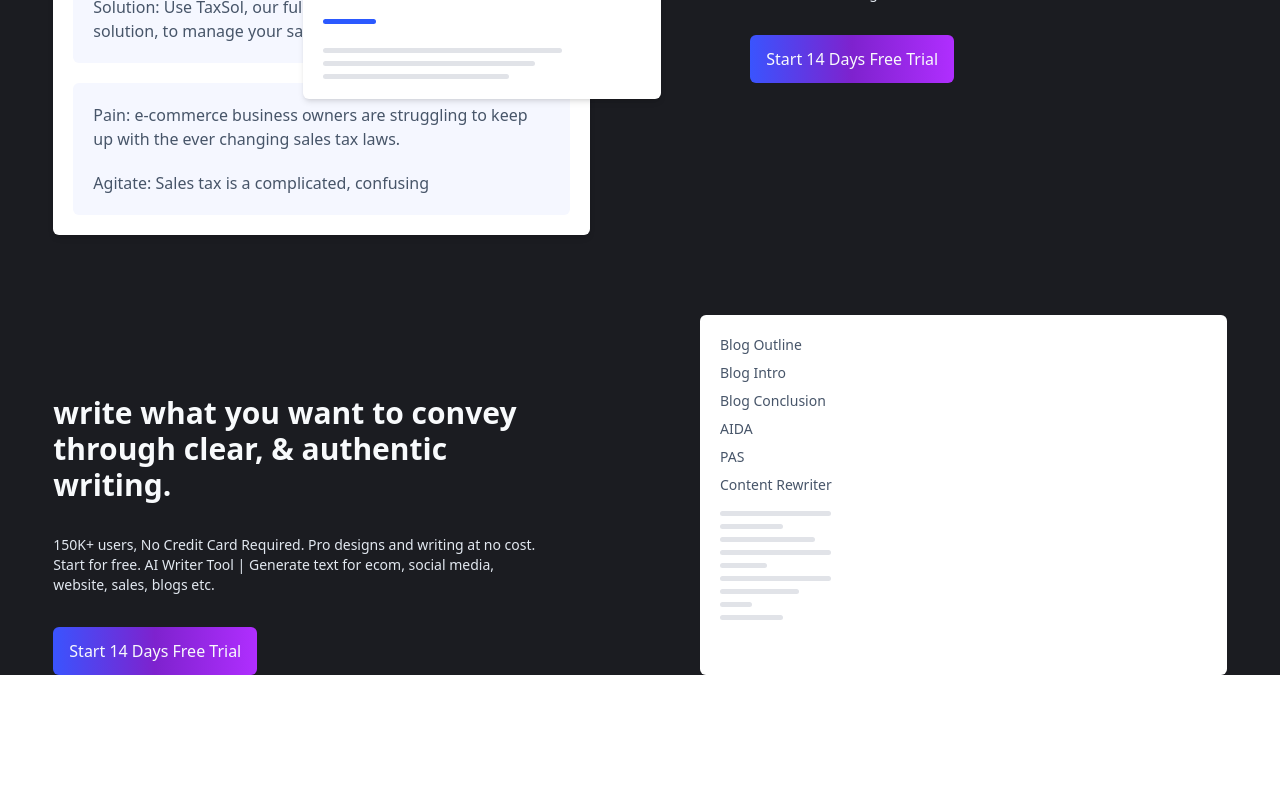
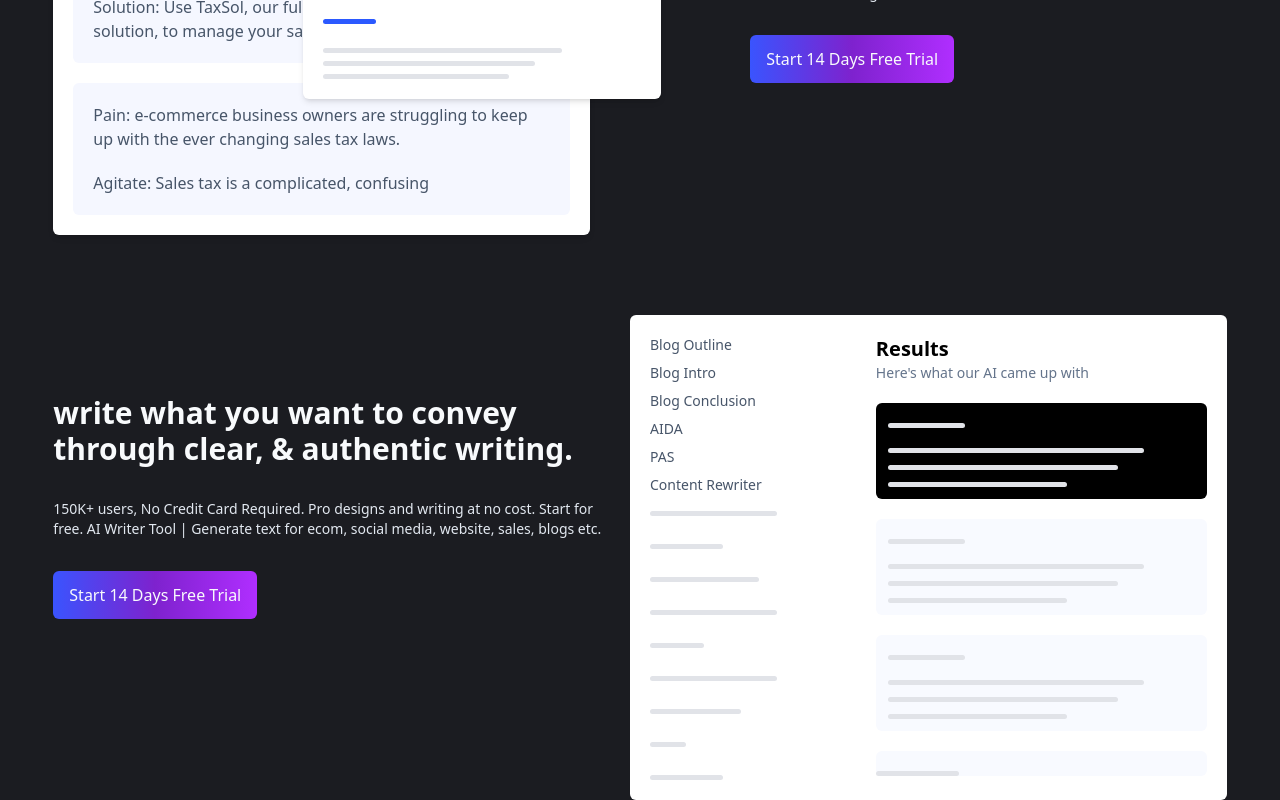
Before and after one commit to naymHdev/hotch-potch-lp, a React (Vite) app: page / in a window 1280 px wide. Shown: the part 1101-1901 px from the top of the page. Before the commit the page ends 1776 px from the top, so only its background shows below. Built offline with nearby package versions, Linux system fonts and the light colour scheme.

Commit message:
result page compleated

```diff
--- a/src/Home/ResultSecond.jsx
+++ b/src/Home/ResultSecond.jsx
@@ -3,7 +3,7 @@ import Button from "../Hooks/Button";
 const ResultSecond = () => {
   return (
     <>
-      <section className=" mt-20 grid md:flex gap-5 md:gap-40 w-11/12 mx-auto">
+      <section className=" mt-20 grid md:flex gap-5  w-11/12 mx-auto">
         <div className=" flex-1 mt-20">
           <h2 className=" text-3xl font-bold text-slate-50">
             write what you want to convey through clear, & authentic writing.
@@ -17,7 +17,7 @@ const ResultSecond = () => {
             <Button content="Start 14 Days Free Trial" />
           </div>
         </div>
-        <div className="bg-[#FFFFFF] flex-1 rounded-md p-5 grid grid-cols-1 md:grid-cols-5 gap-2">
+        <div className="bg-[#FFFFFF] flex-1 order-first md:order-last rounded-md p-5 grid grid-cols-1 md:grid-cols-5 gap-2">
           <div className=" col-span-full md:col-span-2">
             <div className=" grid space-y-2 font-thin text-slate-600 text-sm">
               <p>Blog Outline</p>
@@ -26,7 +26,7 @@ const ResultSecond = () => {
               <p>AIDA</p>
               <p>PAS</p>
               <p>Content Rewriter</p>
-              <div className=" grid space-y-2">
+              <div className=" grid space-y-7">
                 <div className=" mt-2 border border-b-4 border-[#E1E3E8] rounded-full w-7/12" />
                 <div className=" mt-2 border border-b-4 border-[#E1E3E8] rounded-full w-4/12" />
                 <div className=" mt-2 border border-b-4 border-[#E1E3E8] rounded-full w-6/12" />
@@ -39,7 +39,33 @@ const ResultSecond = () => {
               </div>
             </div>
           </div>
-          <div className=" col-span-full md:col-span-3"></div>
+          <div className=" col-span-full md:col-span-3">
+            <h4 className=" text-xl font-bold">Results</h4>
+            <p className=" text-sm font-medium text-slate-500">
+              Here's what our AI came up with
+            </p>
+            <div className=" rounded-md bg-black p-3 mt-5">
+              <div className=" mt-2 border border-b-4 border-[#E1E3E8] rounded-full w-3/12" />
+              <div className=" mt-5 border border-b-4 border-[#E1E3E8] rounded-full w-10/12" />
+              <div className=" mt-3 border border-b-4 border-[#E1E3E8] rounded-full w-9/12" />
+              <div className=" mt-3 border border-b-4 border-[#E1E3E8] rounded-full w-7/12" />
+            </div>
+            <div className="bg-[#F8FAFF] p-3 mt-5 rounded-md">
+              <div className=" mt-2 border border-b-4 border-[#E1E3E8] rounded-full w-3/12" />
+              <div className=" mt-5 border border-b-4 border-[#E1E3E8] rounded-full w-10/12" />
+              <div className=" mt-3 border border-b-4 border-[#E1E3E8] rounded-full w-9/12" />
+              <div className=" mt-3 border border-b-4 border-[#E1E3E8] rounded-full w-7/12" />
+            </div>
+            <div className="bg-[#F8FAFF] p-3 mt-5 rounded-md">
+              <div className=" mt-2 border border-b-4 border-[#E1E3E8] rounded-full w-3/12" />
+              <div className=" mt-5 border border-b-4 border-[#E1E3E8] rounded-full w-10/12" />
+              <div className=" mt-3 border border-b-4 border-[#E1E3E8] rounded-full w-9/12" />
+              <div className=" mt-3 border border-b-4 border-[#E1E3E8] rounded-full w-7/12" />
+            </div>
+            <div className="bg-[#F8FAFF] pt-3 mt-5 rounded-md">
+              <div className=" mt-2 border border-b-4 border-[#E1E3E8] rounded-full w-3/12" />
+            </div>
+          </div>
         </div>
       </section>
     </>
```
